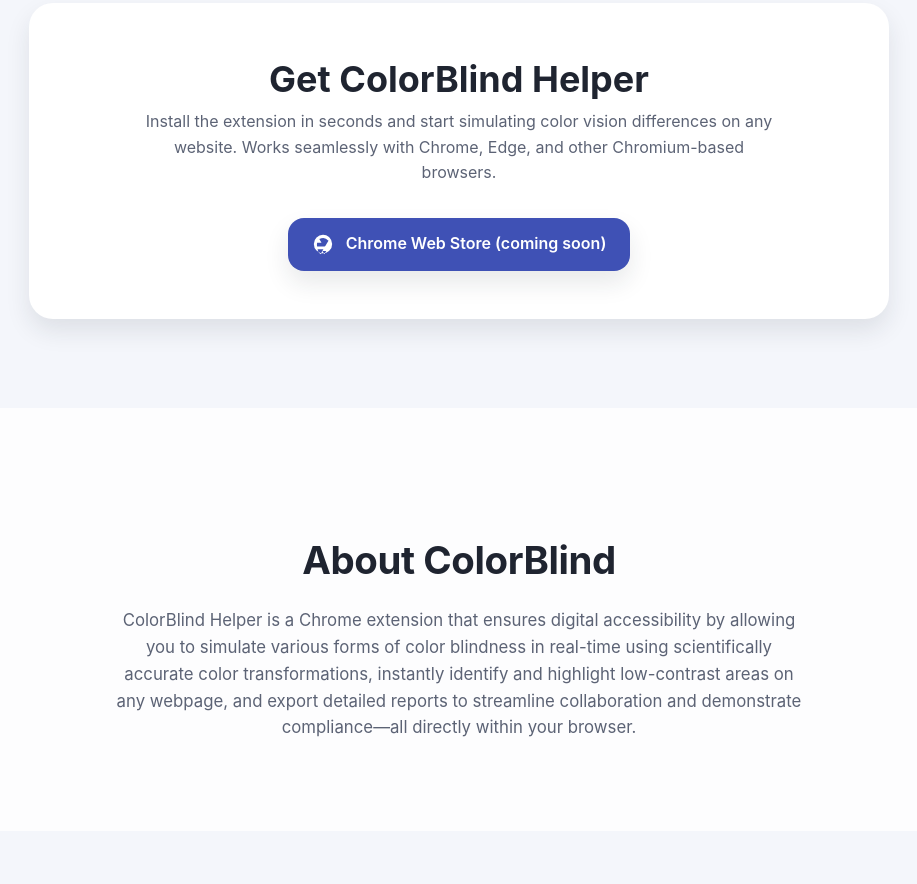
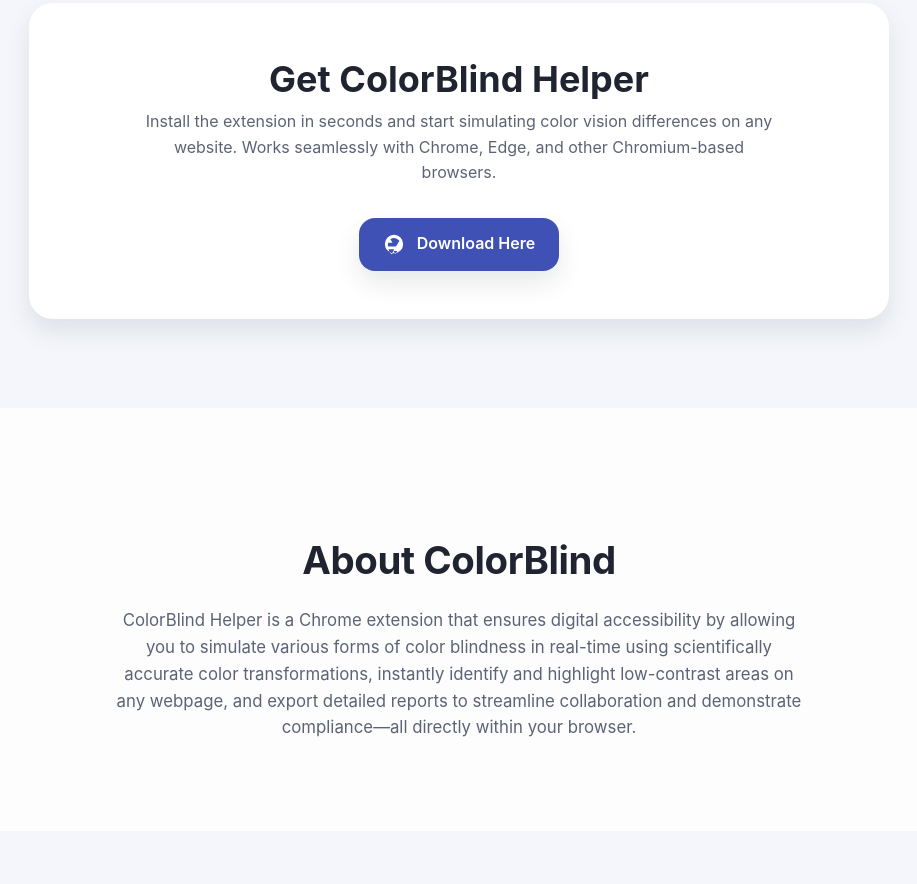
Before and after one commit to colorblindhelperr-bit/colorblind-helper, a plain HTML site: page index.html in a window 1280 px wide. Shown: the part 1096-1980 px from the top of the page, without its empty margins (181-1098 px from the left). Drawn offline with nearby package versions, Linux system fonts and the light colour scheme; animation ran at ten frames a second.

Commit message:
Update index.html

```diff
--- a/index.html
+++ b/index.html
@@ -470,7 +470,7 @@
         <section id="download">
             <div class="video-container">
                 <video controls poster="" preload="metadata">
-                    <source src="colorblind.mp4" type="video/mp4" />
+                    <source src="colorblind.mov" type="video/mp4" />
                 </video>
             </div>
             <div class="download-card" id="download-card">
@@ -482,13 +482,15 @@
                     </p>
                 </div>
                 <div class="store-links">
-                    <a href="#" aria-label="Download from Chrome Web Store">
+                    <a href="https://chromewebstore.google.com/detail/color-blind-mode/aihpepghlmlapndfnhlkgkajgfpjcklb?utm_source=item-share-cb"
+                    target="_blank" rel="noreferrer"
+                    aria-label="Download from Chrome Web Store">
                         <svg viewBox="0 0 24 24" aria-hidden="true" focusable="false">
                             <path fill="currentColor"
                                 d="M12 2a10 10 0 1 0 10 10A10.011 10.011 0 0 0 12 2Zm5.93 6.36-3.41 5.89a1 1 0 0 1-.86.5H5.63a8 8 0 0 1 0-4h4.73l-2.37-4.11a8 8 0 0 1 9.94 1.72Zm-11.86 9.28h6.38l-3.2 5.54A8.016 8.016 0 0 1 6.07 17.64Zm7.44 5.54-2.05-3.55h4.1Z">
                             </path>
                         </svg>
-                        Chrome Web Store (coming soon)
+                        Download Here
                     </a>
                 </div>
             </div>
@@ -568,7 +570,7 @@
             <h2 class="section-title">Privacy Policy</h2>
             <div class="privacy-card">
                 <div class="subtitle">Color Blind Helper Chrome Extension</div>
-                <div class="last-updated">Last Updated: November, 2025</div>
+                <div class="last-updated">Last Updated: January, 2026</div>
 
                 <h3>Introduction</h3>
                 <p>This Privacy Policy describes how the Color Blind Helper Chrome extension ("the Extension") handles your information. We are committed to protecting your privacy and being transparent about our practices. This policy applies to your use of the Extension.</p>
```
